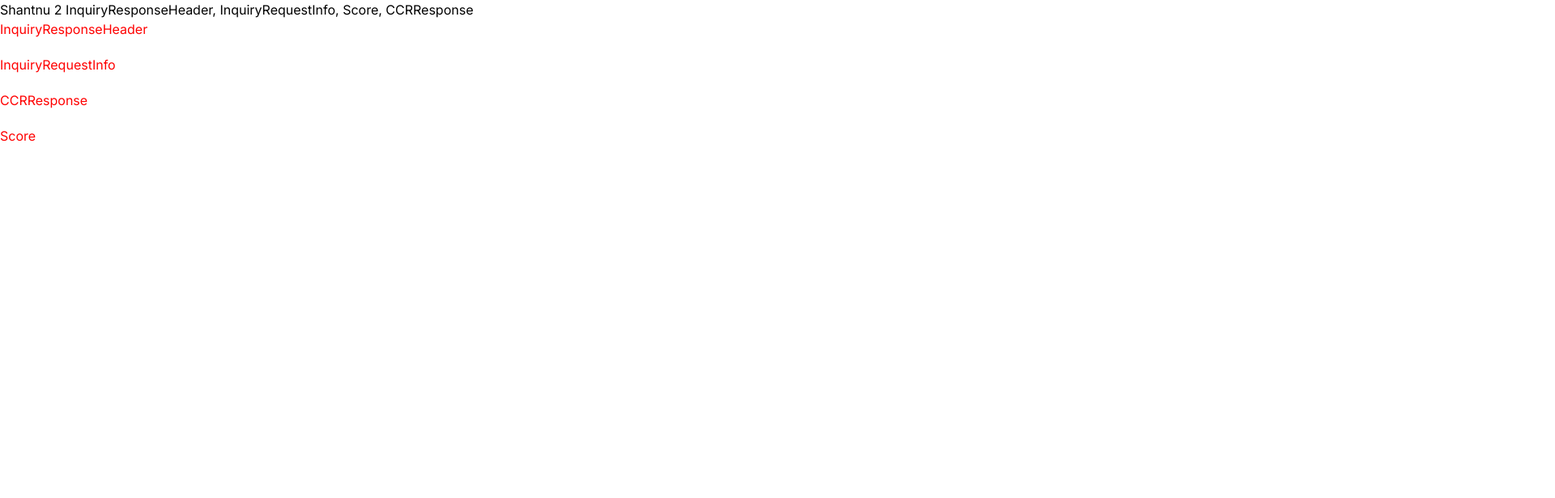
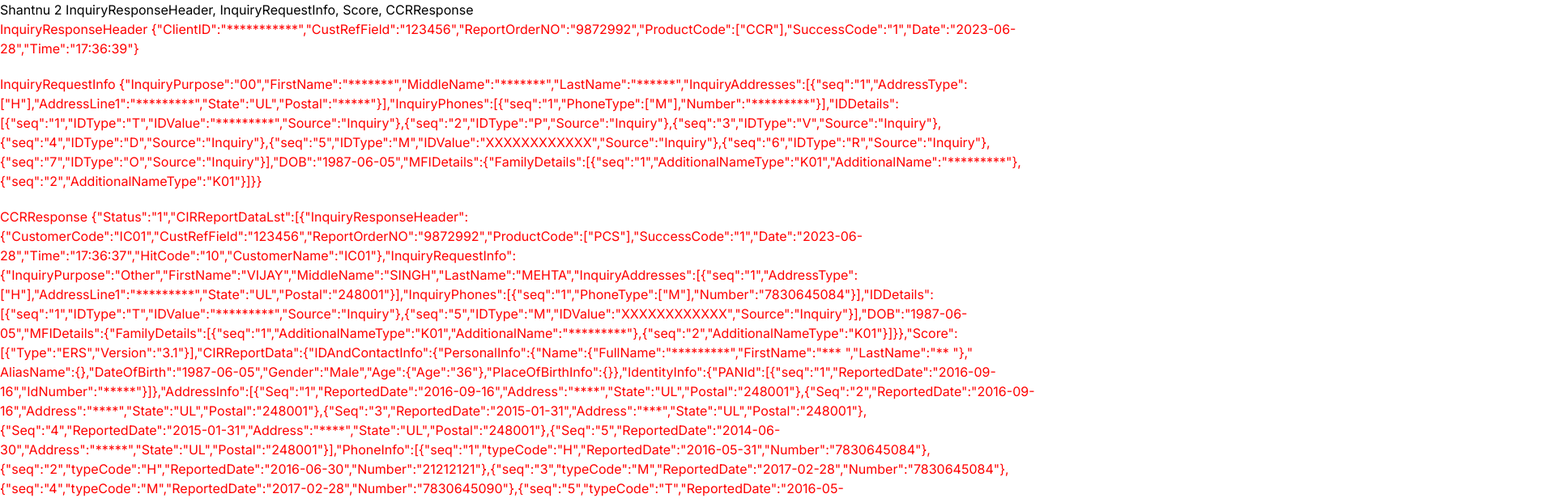
Before and after one commit to gargshantnu/credit-ui, a Next.js app: page /credit-report in a window 1280 px wide. Shown: the top 616 px of the page at 81% size, 1920 px wide, since content can reach past the window. Built offline with nearby package versions, Linux system fonts and the light colour scheme.

Commit message:
pass credit data from top level parent to child components

```diff
--- a/app/credit-report/CCRResponse.tsx
+++ b/app/credit-report/CCRResponse.tsx
@@ -1,11 +1,10 @@
 import styles from './styles.module.css'
 
 
-export default function CCRResponse() {
+export default function CCRResponse(data:Object) {
     return (
         <div className={styles.Heading}>
-        {/* <div> */}
-            CCRResponse
+            CCRResponse {JSON.stringify(data)}
         </div>
     )
 }
--- a/app/credit-report/InquiryRequestInfo.tsx
+++ b/app/credit-report/InquiryRequestInfo.tsx
@@ -1,10 +1,10 @@
 import styles from './styles.module.css'
 
 
-export default function InquiryRequestInfo() {
+export default function InquiryRequestInfo(data:Object) {
     return (
         <div className={styles.Heading}>
-            InquiryRequestInfo
+            InquiryRequestInfo {JSON.stringify(data)}
         </div>
     )
 }
--- a/app/credit-report/InquiryResponseHeader.tsx
+++ b/app/credit-report/InquiryResponseHeader.tsx
@@ -1,10 +1,10 @@
 import styles from './styles.module.css'
 
 
-export default function InquiryResponseHeader(data={}) {
+export default function InquiryResponseHeader(data:Object) {
     return (
         <div className={styles.Heading}>
-            InquiryResponseHeader
+            InquiryResponseHeader {JSON.stringify(data)}
         </div>
     )
 }
--- a/app/credit-report/Score.tsx
+++ b/app/credit-report/Score.tsx
@@ -1,10 +1,10 @@
 import styles from './styles.module.css'
 
 
-export default function Score() {
+export default function Score(data:Object) {
     return (
         <div className={styles.Heading}>
-            Score
+            Score {JSON.stringify(data)}
         </div>
     )
 }
--- a/app/credit-report/page.tsx
+++ b/app/credit-report/page.tsx
@@ -1,19 +1,19 @@
 import data from "./data.json";
 
-import InquiryResponseHeader from "./inquiryResponseHeader";
-import InquiryRequestInfo from "./inquiryRequestInfo";
+import InquiryResponseHeader from "./InquiryResponseHeader";
+import InquiryRequestInfo from "./InquiryRequestInfo";
 import CCRResponse from "./CCRResponse";
-import Score from "./score";
+import Score from "./Score";
 
 
 export default function CreditReport() {
   return (
     <div >
       Shantnu  2 {Object.keys(data).join(", ")}
-      <InquiryResponseHeader a={data.InquiryResponseHeader}/>
-      <InquiryRequestInfo/>
-      <CCRResponse/>
-      <Score/>
+      <InquiryResponseHeader {...data.InquiryResponseHeader}/>
+      <InquiryRequestInfo {...data.InquiryRequestInfo}/>
+      <CCRResponse {...data.CCRResponse}/>
+      <Score {...data.Score}/>
     </div>
   )
 }
```
